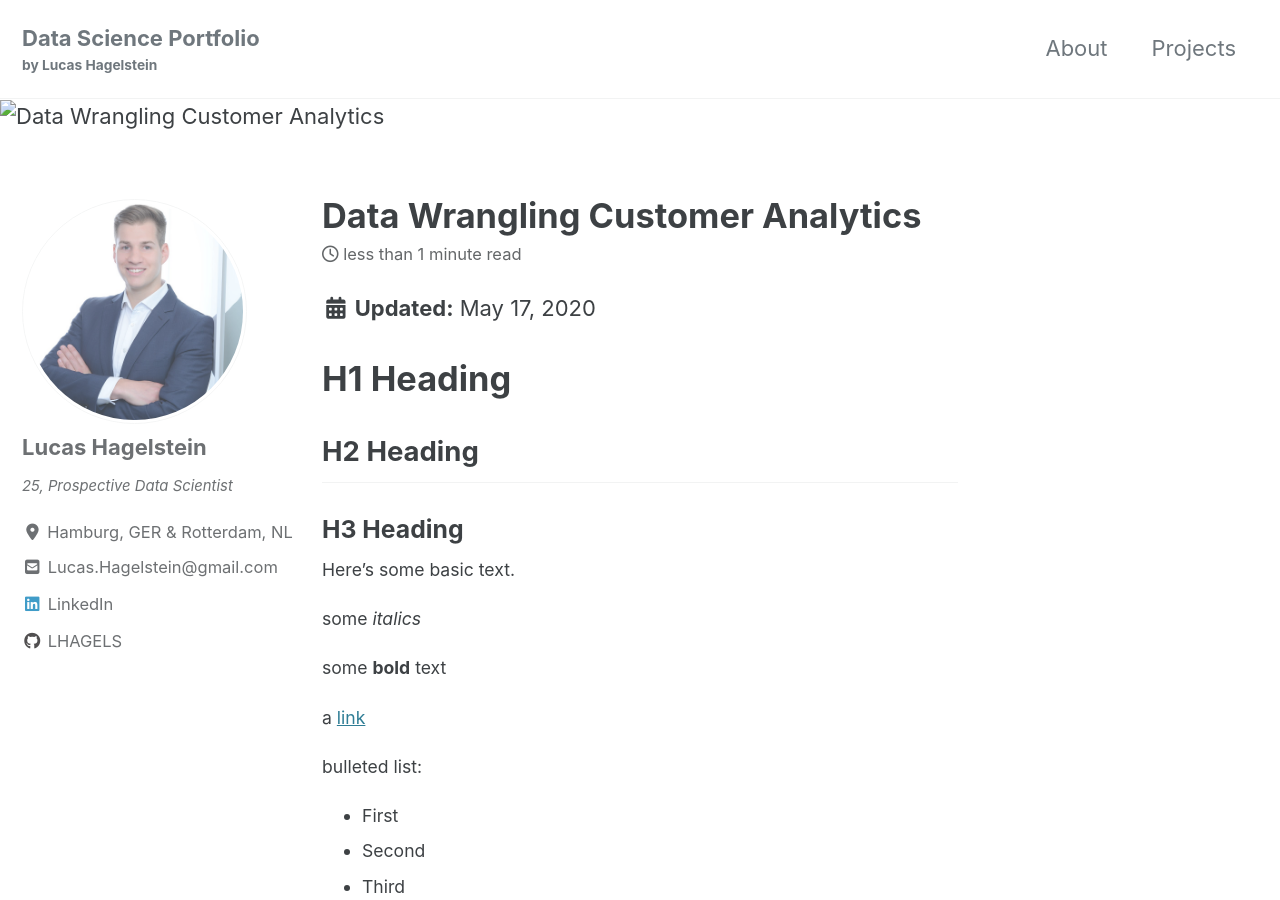
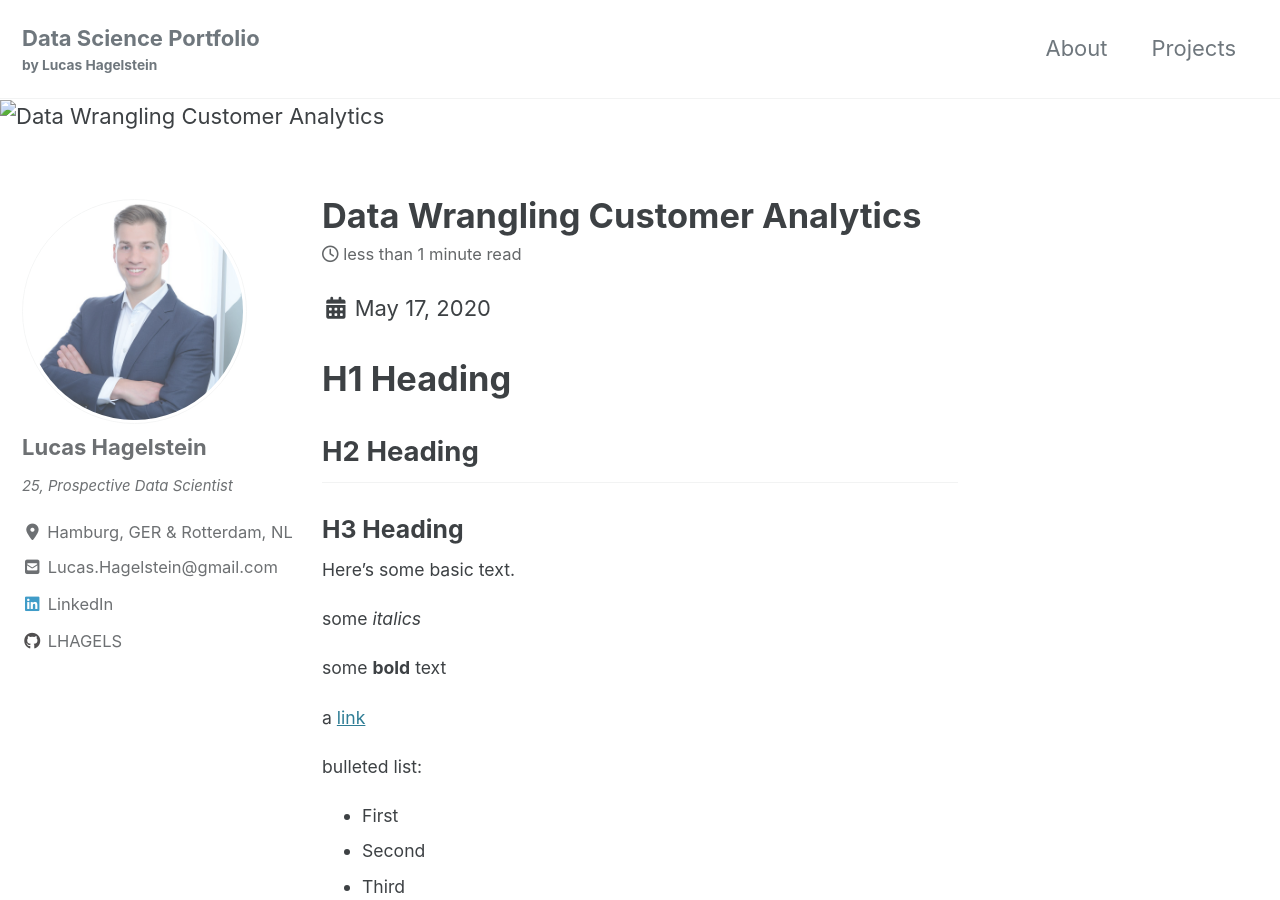
Before and after one commit to LHAGELS/LHAGELS.github.io, a Jekyll site: the page built from _posts/2020-05-17-Customer-Analytics.md, in a window 1280 px wide and 900 px high. Built offline with Jekyll 4.4.1, drawn with Linux system fonts in a browser that asks for light colours; cached includes are drawn as plain includes; nearby versions of some CDN libraries; formulas are drawn with MathJax 3.

Commit message:
new github

```diff
--- a/_data/ui-text.yml
+++ b/_data/ui-text.yml
@@ -22,7 +22,7 @@
   meta_label                 :
   tags_label                 : "Tags:"
   categories_label           : "Categories:"
-  date_label                 : "Updated:"
+  date_label                 : ""
   comments_label             : "Leave a comment"
   comments_title             : "Comments"
   more_label                 : "Learn more"
--- a/_layouts/single.html
+++ b/_layouts/single.html
@@ -31,9 +31,9 @@
             <p class="page__meta"><i class="far fa-clock" aria-hidden="true"></i> {% include read-time.html %}</p>
           {% endif %}
           {% if page.last_modified_at %}
-            <p class="page__date"><strong><i class="fas fa-fw fa-calendar-alt" aria-hidden="true"></i> {{ site.data.ui-text[site.locale].date_label | default: "Updated:" }}</strong> <time datetime="{{ page.last_modified_at | date: "%Y-%m-%d" }}">{{ page.last_modified_at | date: "%B %-d, %Y" }}</time></p>
+            <p class="page__date"><strong><i class="fas fa-fw fa-calendar-alt" aria-hidden="true"></i> {{ site.data.ui-text[site.locale].date_label }}</strong> <time datetime="{{ page.last_modified_at | date: "%Y-%m-%d" }}">{{ page.last_modified_at | date: "%B %-d, %Y" }}</time></p>
           {% elsif page.date %}
-            <p class="page__date"><strong><i class="fas fa-fw fa-calendar-alt" aria-hidden="true"></i> {{ site.data.ui-text[site.locale].date_label | default: "Updated:" }}</strong> <time datetime="{{ page.date | date_to_xmlschema }}">{{ page.date | date: "%B %-d, %Y" }}</time></p>
+            <p class="page__date"><strong><i class="fas fa-fw fa-calendar-alt" aria-hidden="true"></i> {{ site.data.ui-text[site.locale].date_label }}</strong> <time datetime="{{ page.date | date_to_xmlschema }}">{{ page.date | date: "%B %-d, %Y" }}</time></p>
           {% endif %}
         </header>
       {% endunless %}
```
